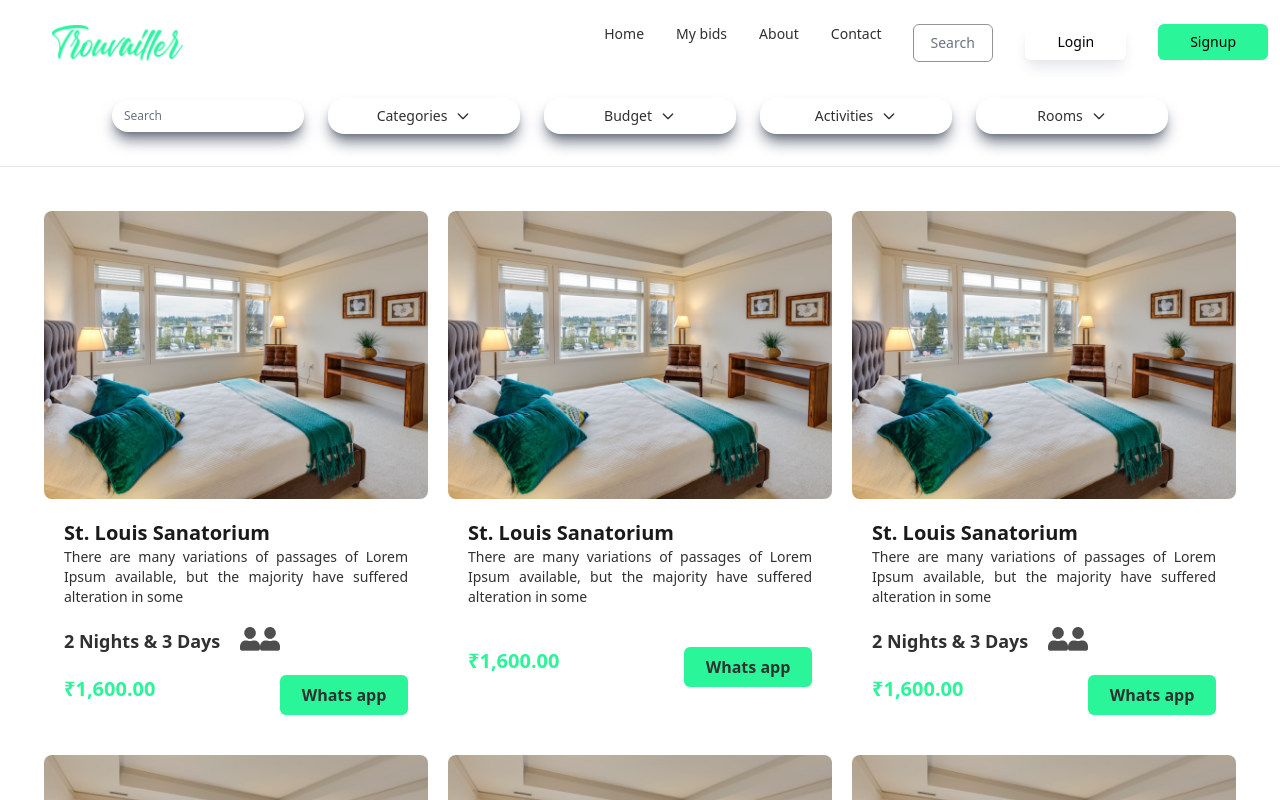
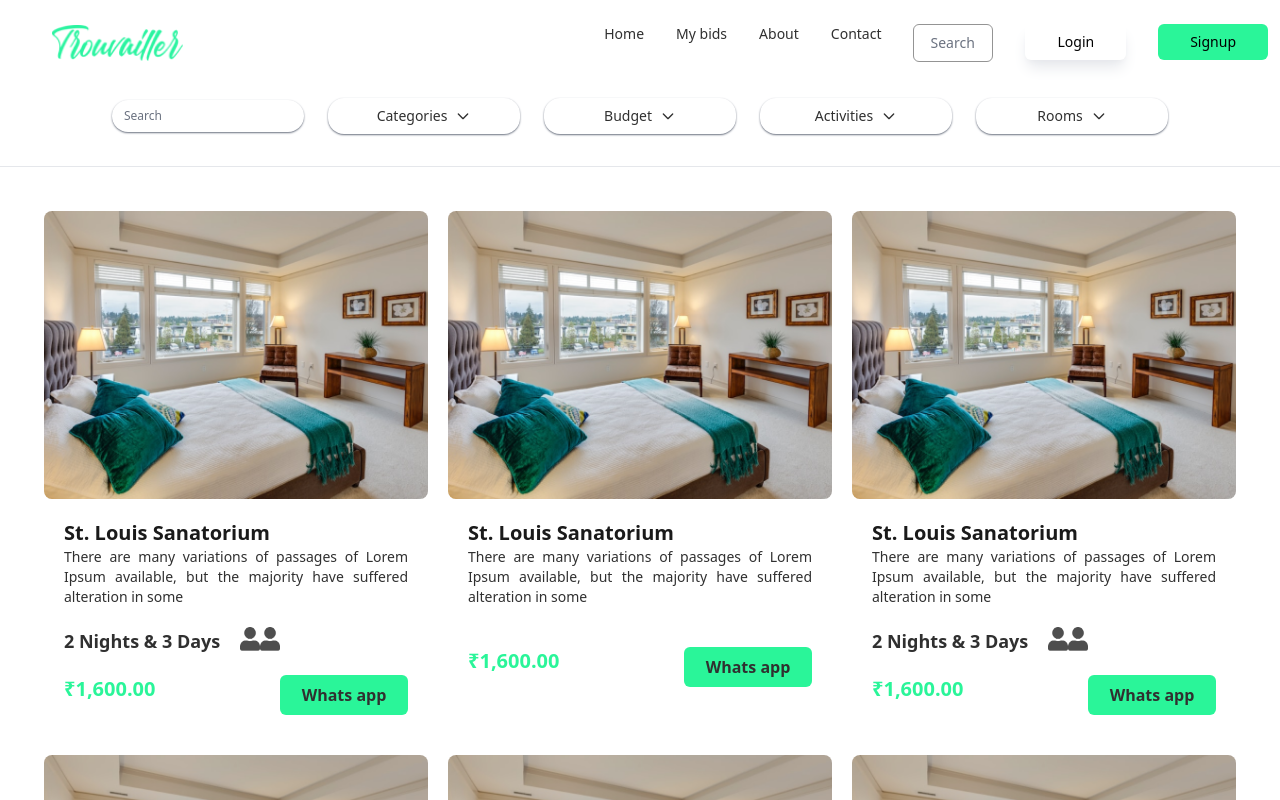
Before and after one commit to jaisonjoshi/Trouvailler-web, a React (Create React App) app: page /list in a window 1280 px wide. Shown: the top 800 px of the page. Built offline with nearby package versions, Linux system fonts and the light colour scheme.

Commit message:
Corrected shadow in list view

```diff
--- a/src/Pages/list/list.jsx
+++ b/src/Pages/list/list.jsx
@@ -12,7 +12,7 @@ const Home = () => {
             <Navbar />
             <div className="md:flex justify-center items-center">
                 <div className="flex">
-                    <input type="text" className="m-3 w-48 flex md:justify-center sm:justify-start items-center text-blacky-light border border-none focus:ring-0 focus:ring-offset-0 focus:border-graydust-medium outline-none shadow-lg shadow-gray-500 rounded-2xl text-xs" placeholder="Search" />
+                    <input type="text" className="m-3 w-48 flex md:justify-center sm:justify-start items-center text-blacky-light border border-none focus:ring-0 focus:ring-offset-0 focus:border-graydust-medium outline-none shadow-sm shadow-gray-500 rounded-2xl text-xs" placeholder="Search" />
                 </div>
 
                 {/*Drop down of categories */}
@@ -20,7 +20,7 @@ const Home = () => {
                 <Dropdown
                     label="Categories"
                     dismissOnClick={false}
-                    class="m-3 w-48 flex md:justify-center sm:justify-start items-center text-blacky-light  shadow-lg shadow-gray-500 rounded-2xl text-xs">
+                    class="m-3 w-48 flex md:justify-center sm:justify-start items-center text-blacky-light  shadow-sm shadow-gray-500 rounded-2xl text-xs">
                     <Dropdown.Item>
                         <input type="checkbox" className=" accent-evergreen" id="honeymoon" name="" value="" />
                         <label for="honeymoon" className="pl-3 text-base text-blacky-bright"> Honeymoon</label><br />
@@ -45,7 +45,7 @@ const Home = () => {
                 <Dropdown
                     label="Budget"
                     dismissOnClick={false}
-                    class="m-3 w-48 flex md:justify-center sm:justify-start items-center text-blacky-light  shadow-lg shadow-gray-500 rounded-2xl text-xs">
+                    class="m-3 w-48 flex md:justify-center sm:justify-start items-center text-blacky-light  shadow-sm shadow-gray-500 rounded-2xl text-xs">
                     <Dropdown.Item>
                         <input type="checkbox" className="accent-evergreen" id="budget1" name="" value="" />
                         <label for="budget1" className="pl-3 text-base text-blacky-bright"> Less than 10,000</label><br />
@@ -85,7 +85,7 @@ const Home = () => {
                 <Dropdown
                     label="Activities"
                     dismissOnClick={false}
-                    class="m-3 w-48 flex md:justify-center sm:justify-start items-center text-blacky-light  shadow-lg shadow-gray-500 rounded-2xl text-xs">
+                    class="m-3 w-48 flex md:justify-center sm:justify-start items-center text-blacky-light  shadow-sm shadow-gray-500 rounded-2xl text-xs">
                     <Dropdown.Item>
                         <input type="checkbox" className=" accent-evergreen" id="adventure" name="" value="" />
                         <label for="adventure" className="pl-3 text-base text-blacky-bright">Adventure</label><br />
@@ -111,7 +111,7 @@ const Home = () => {
                 <Dropdown
                     label="Rooms"
                     dismissOnClick={false}
-                    class="m-3 w-48 flex md:justify-center sm:justify-start items-center text-blacky-light  shadow-lg shadow-gray-500 rounded-2xl text-xs">
+                    class="m-3 w-48 flex md:justify-center sm:justify-start items-center text-blacky-light  shadow-sm shadow-gray-500 rounded-2xl text-xs">
                     <Dropdown.Item>
                         <input type="checkbox" className=" accent-evergreen" id="single-room" name="" value="" />
                         <label for="single-room" className="pl-3 text-base text-blacky-bright"> Single room</label><br />
```
